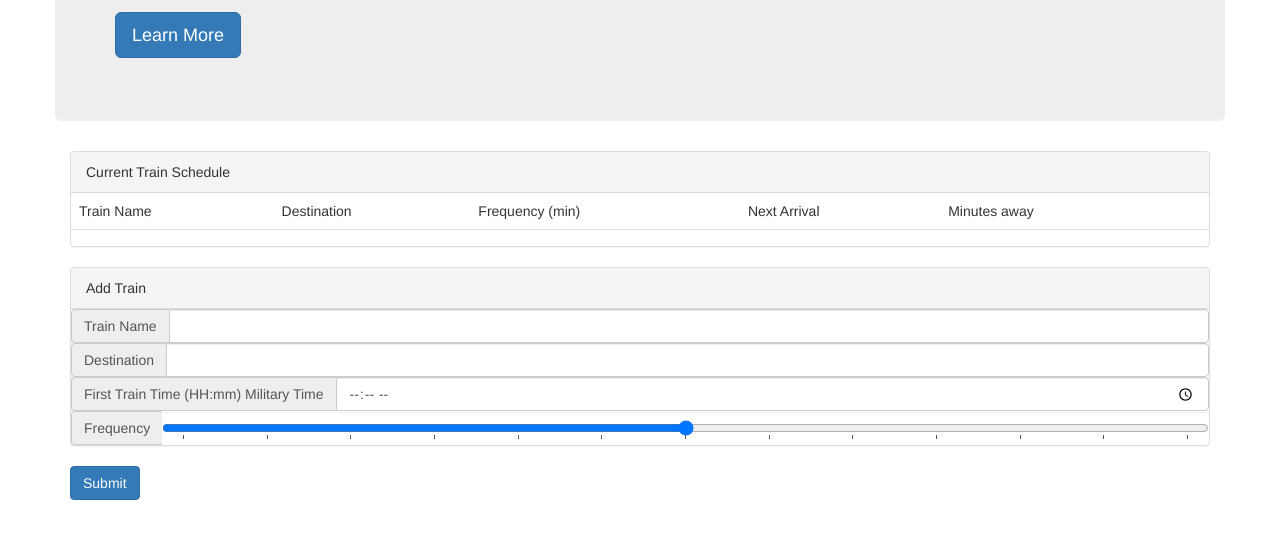
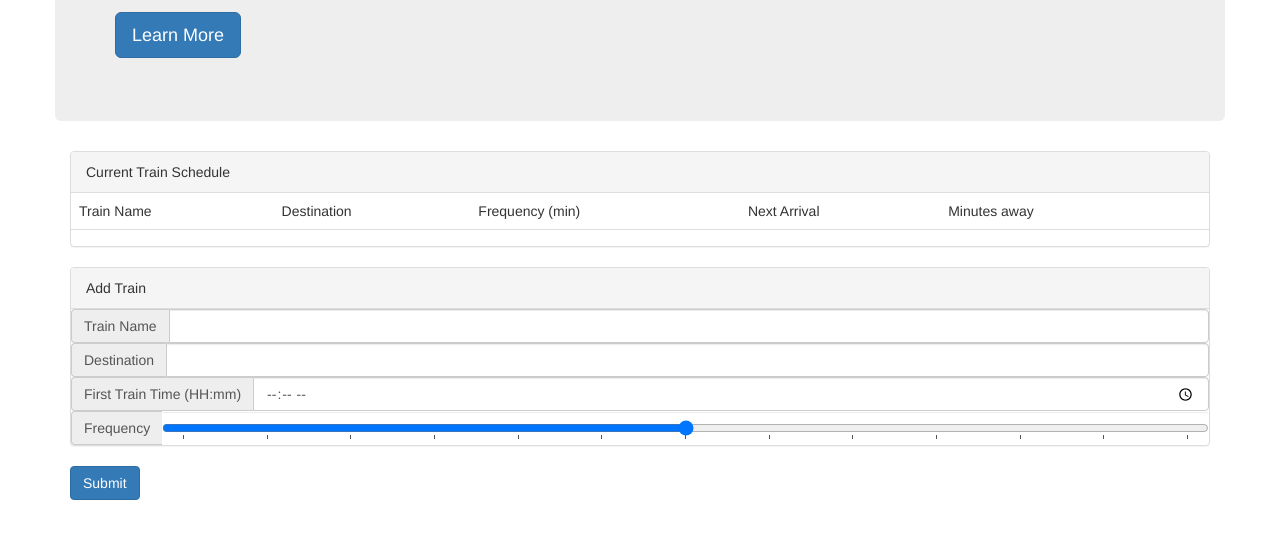
Before and after one commit to e30devo/choochoo, a plain HTML site: page index.html in a window 1280 px wide. Shown: the part 180-718 px from the top of the page. Drawn offline with nearby package versions, Linux system fonts and the light colour scheme; no server answers.

Commit message:
Removing term 'Military Time'

```diff
--- a/index.html
+++ b/index.html
@@ -70,7 +70,7 @@
                 <input type="text" name='destination' class="form-control" placeholder="" aria-describedby="basic-addon1">
             </div>
             <div class="input-group">
-                <span class="input-group-addon" id="basic-addon1">First Train Time (HH:mm) Military Time</span>
+                <span class="input-group-addon" id="basic-addon1">First Train Time (HH:mm)</span>
                 <input name="firstTime" type="time" class="form-control" placeholder="" aria-describedby="basic-addon1">
             </div>
             <div class="input-group">
```
